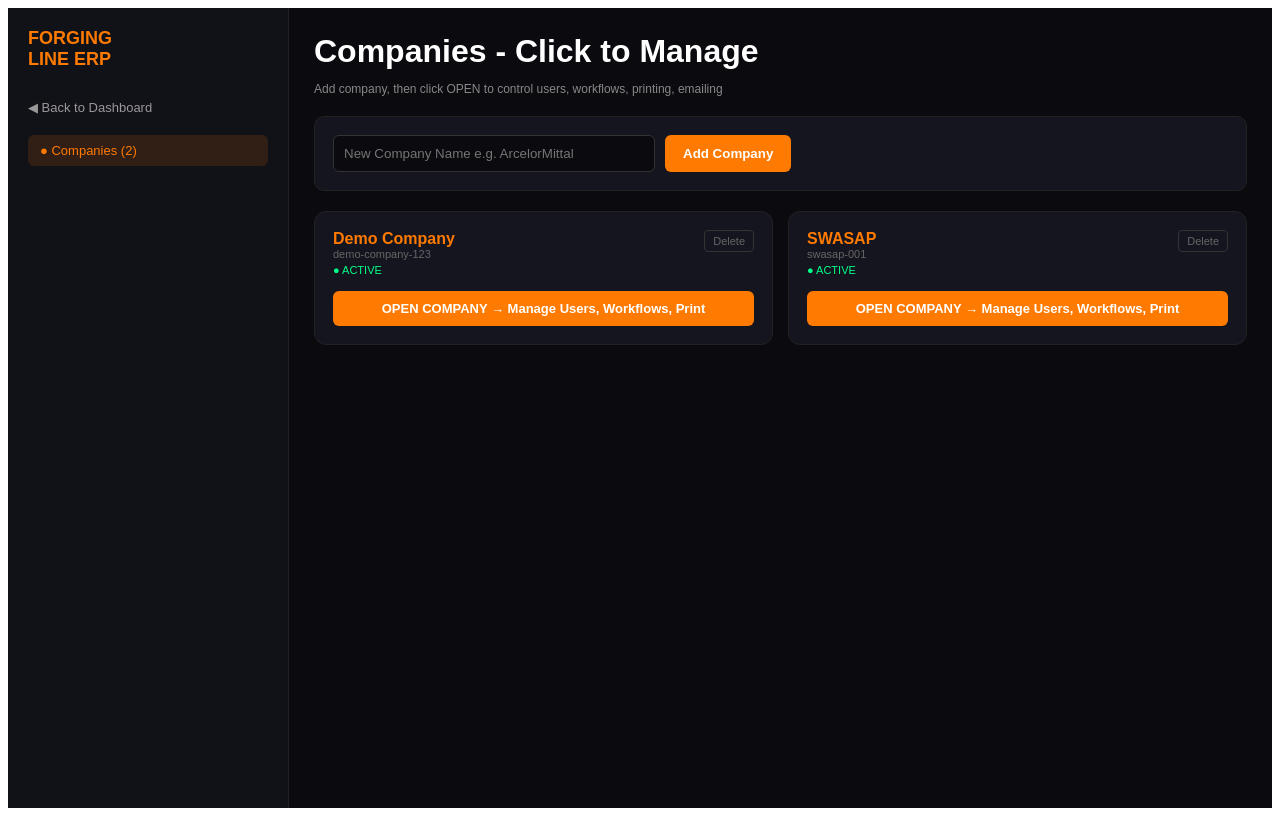
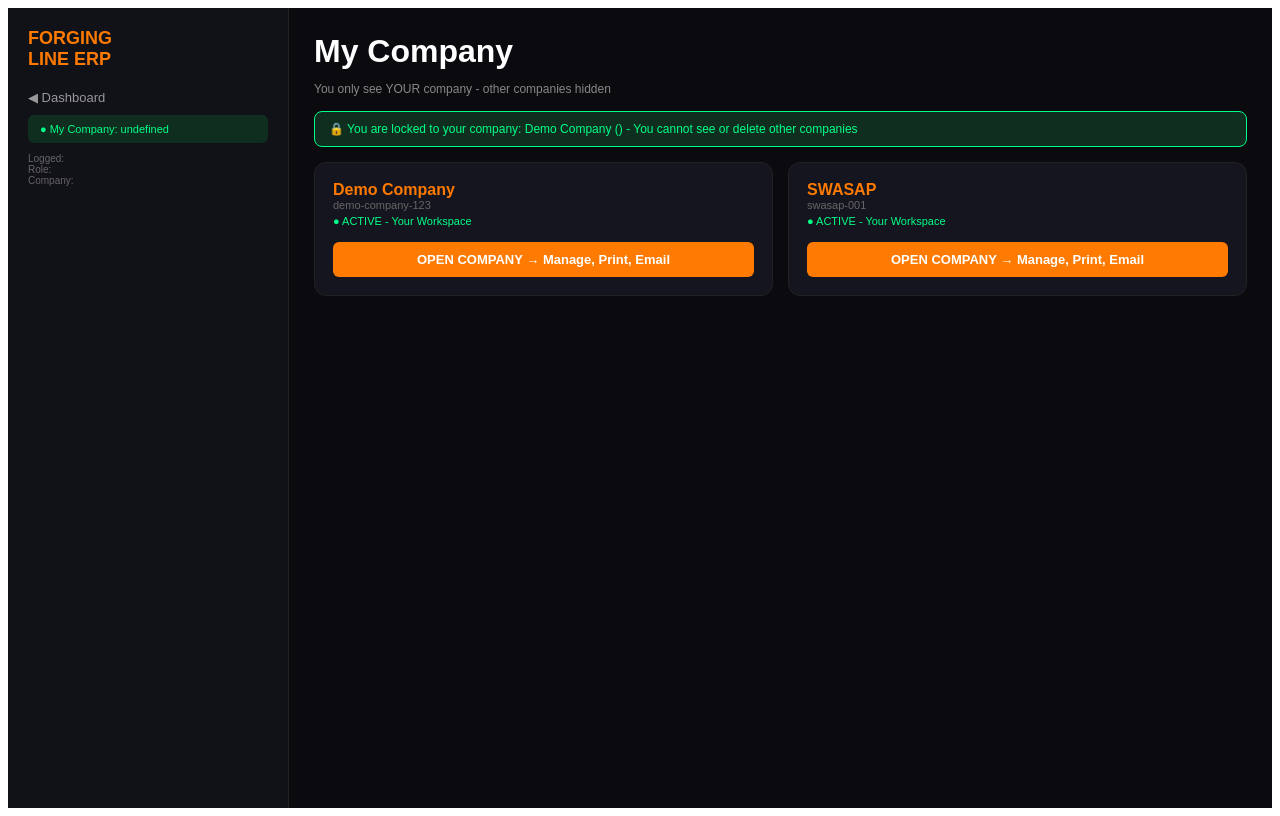
Before and after one commit to tshabalalaaleck-light/industryflow-production-REAL, a Next.js app: page /dashboard/tenants in a window 1280 px wide. Built offline with nearby package versions, Linux system fonts and the light colour scheme.

Commit message:
SECURITY FIX - isolate companies - USER sees only own - print email for all

```diff
--- a/src/pages/dashboard/tenants.tsx
+++ b/src/pages/dashboard/tenants.tsx
@@ -1,33 +1,46 @@
 import { useState, useEffect } from "react"
 export default function TenantsPage(){
-  const [tenants,setTenants]=useState<any[]>([]); const [name,setName]=useState("")
-  const load=()=>fetch("/api/tenants").then(r=>r.json()).then(d=>setTenants(d.tenants||[]))
+  const [tenants,setTenants]=useState<any[]>([]); const [name,setName]=useState(""); const [me,setMe]=useState<any>(null)
+  const load=async()=>{
+    const m = JSON.parse(localStorage.getItem("user")||"null"); setMe(m)
+    const data = await fetch("/api/tenants").then(r=>r.json())
+    let list = data.tenants||[]
+    // IF NOT SUPER_ADMIN -> ONLY SHOW OWN COMPANY
+    if(m && m.role!=="SUPER_ADMIN"){
+      list = list.filter((t:any)=>t.id===m.companyId)
+    }
+    setTenants(list)
+  }
   useEffect(()=>{load()},[])
   const addTenant=async()=>{ if(!name) return; await fetch("/api/tenants",{method:"POST",headers:{"Content-Type":"application/json"},body:JSON.stringify({name})}); setName(""); load() }
-  const delTenant=async(id:string)=>{ if(!confirm("Delete "+id+"? All users & workflows for this company will be orphaned!")) return; await fetch(`/api/tenants?id=${id}`,{method:"DELETE"}); load() }
+  const delTenant=async(id:string)=>{ if(!confirm("Delete "+id+"?")) return; await fetch(`/api/tenants?id=${id}`,{method:"DELETE"}); load() }
+  const isSuper = me?.role==="SUPER_ADMIN"
   return (
   <div style={{display:"flex", minHeight:"100vh", background:"#0a0a0f", color:"white", fontFamily:"sans-serif"}}>
     <div style={{width:240, background:"#111118", borderRight:"1px solid #222", padding:20}}>
       <div style={{color:"#ff7a00", fontWeight:900, fontSize:18}}>FORGING<br/>LINE ERP</div>
-      <a href="/dashboard" style={{color:"#999", fontSize:13, padding:"10px 0", display:"block", textDecoration:"none", marginTop:20}}>◀ Back to Dashboard</a>
-      <div style={{background:"#ff7a0022", color:"#ff7a00", padding:"8px 12px", borderRadius:6, fontSize:13, margin:"10px 0"}}>● Companies ({tenants.length})</div>
+      <a href="/dashboard" style={{color:"#999", fontSize:13, display:"block", marginTop:20, textDecoration:"none"}}>◀ Dashboard</a>
+      <div style={{background:isSuper?"#ff7a0022":"#0f2e1f", color:isSuper?"#ff7a00":"#00ff88", padding:"8px 12px", borderRadius:6, fontSize:11, margin:"10px 0"}}>{isSuper?`● All Companies (${tenants.length})`:`● My Company: ${me?.companyId}`}</div>
+      <div style={{fontSize:10, color:"#666", marginTop:10}}>Logged: {me?.email}<br/>Role: {me?.role}<br/>Company: {me?.companyId}</div>
     </div>
     <div style={{flex:1, padding:25}}>
-      <h1 style={{margin:0}}>Companies - Click to Manage</h1>
-      <p style={{fontSize:12, color:"#888"}}>Add company, then click OPEN to control users, workflows, printing, emailing</p>
-      <div style={{background:"#15151f", borderRadius:10, padding:18, margin:"20px 0", border:"1px solid #222", display:"flex", gap:10}}>
+      <h1 style={{margin:0}}>{isSuper?"Companies - Click to Manage":"My Company"}</h1>
+      <p style={{fontSize:12, color:"#888"}}>{isSuper?"SUPER ADMIN - You see ALL companies":"You only see YOUR company - other companies hidden"}</p>
+      {isSuper && <div style={{background:"#15151f", borderRadius:10, padding:18, margin:"20px 0", border:"1px solid #222", display:"flex", gap:10}}>
         <input placeholder="New Company Name e.g. ArcelorMittal" value={name} onChange={e=>setName(e.target.value)} style={{padding:10, background:"#0a0a0f", border:"1px solid #333", color:"white", borderRadius:6, width:300}}/>
         <button onClick={addTenant} style={{padding:"10px 18px", background:"#ff7a00", color:"white", border:"none", borderRadius:6, fontWeight:700}}>Add Company</button>
-      </div>
+      </div>}
+      {!isSuper && <div style={{background:"#0f2e1f", border:"1px solid #00ff88", color:"#00ff88", padding:"10px 14px", borderRadius:8, fontSize:12, margin:"15px 0"}}>🔒 You are locked to your company: {tenants[0]?.name} ({me?.companyId}) - You cannot see or delete other companies</div>}
       <div style={{display:"grid", gridTemplateColumns:"repeat(2,1fr)", gap:15}}>
         {tenants.map((t:any)=><div key={t.id} style={{background:"#15151f", border:"1px solid #222", borderRadius:12, padding:18}}>
-          <div style={{display:"flex", justifyContent:"space-between", alignItems:"start"}}>
-            <div><div style={{fontWeight:800, fontSize:16, color:"#ff7a00"}}>{t.name}</div><div style={{fontSize:11, color:"#666"}}>{t.id}</div><div style={{fontSize:11, color:"#00ff88", marginTop:4}}>● ACTIVE</div></div>
-            <button onClick={()=>delTenant(t.id)} style={{background:"none", border:"1px solid #333", color:"#666", borderRadius:4, padding:"4px 8px", fontSize:11}}>Delete</button>
+          <div style={{display:"flex", justifyContent:"space-between"}}>
+            <div><div style={{fontWeight:800, fontSize:16, color:"#ff7a00"}}>{t.name}</div><div style={{fontSize:11, color:"#666"}}>{t.id}</div><div style={{fontSize:11, color:"#00ff88", marginTop:4}}>● ACTIVE - Your Workspace</div></div>
+            {isSuper && <button onClick={()=>delTenant(t.id)} style={{background:"none", border:"1px solid #333", color:"#666", borderRadius:4, padding:"4px 8px", fontSize:11, height:30}}>Delete</button>}
           </div>
-          <a href={`/dashboard/tenants/${t.id}`} style={{display:"block", marginTop:15, background:"#ff7a00", color:"white", textAlign:"center", padding:"10px", borderRadius:6, textDecoration:"none", fontWeight:700, fontSize:13}}>OPEN COMPANY → Manage Users, Workflows, Print</a>
+          <a href={`/dashboard/tenants/${t.id}`} style={{display:"block", marginTop:15, background:"#ff7a00", color:"white", textAlign:"center", padding:"10px", borderRadius:6, textDecoration:"none", fontWeight:700, fontSize:13}}>OPEN COMPANY → Manage, Print, Email</a>
         </div>)}
       </div>
+      {tenants.length===0 && <div style={{color:"#666", marginTop:20}}>No company found for your account - Contact Super Admin</div>}
     </div>
   </div>
   )
```
Also changed, not shown: src/pages/dashboard/tenants/[id].tsx (+27 -15 lines).
